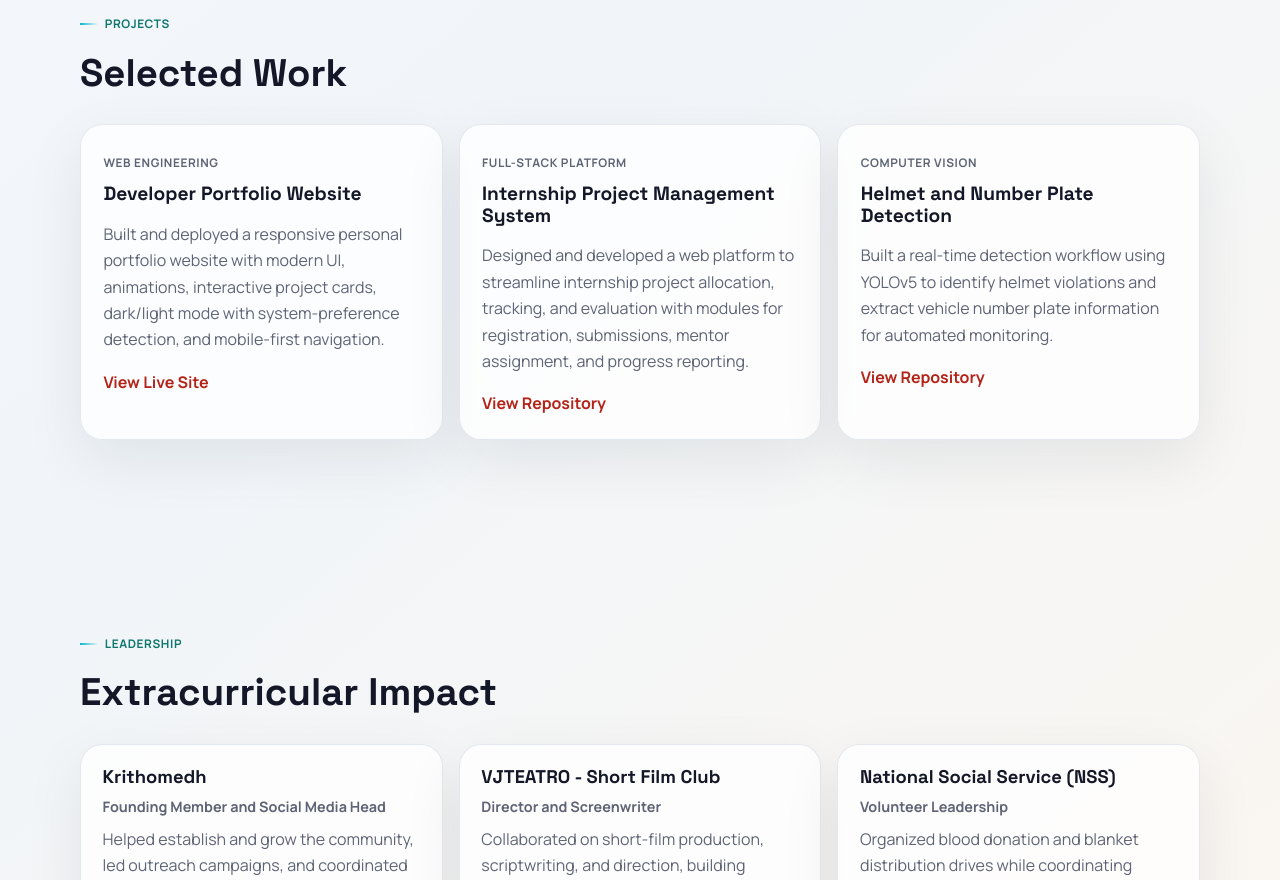
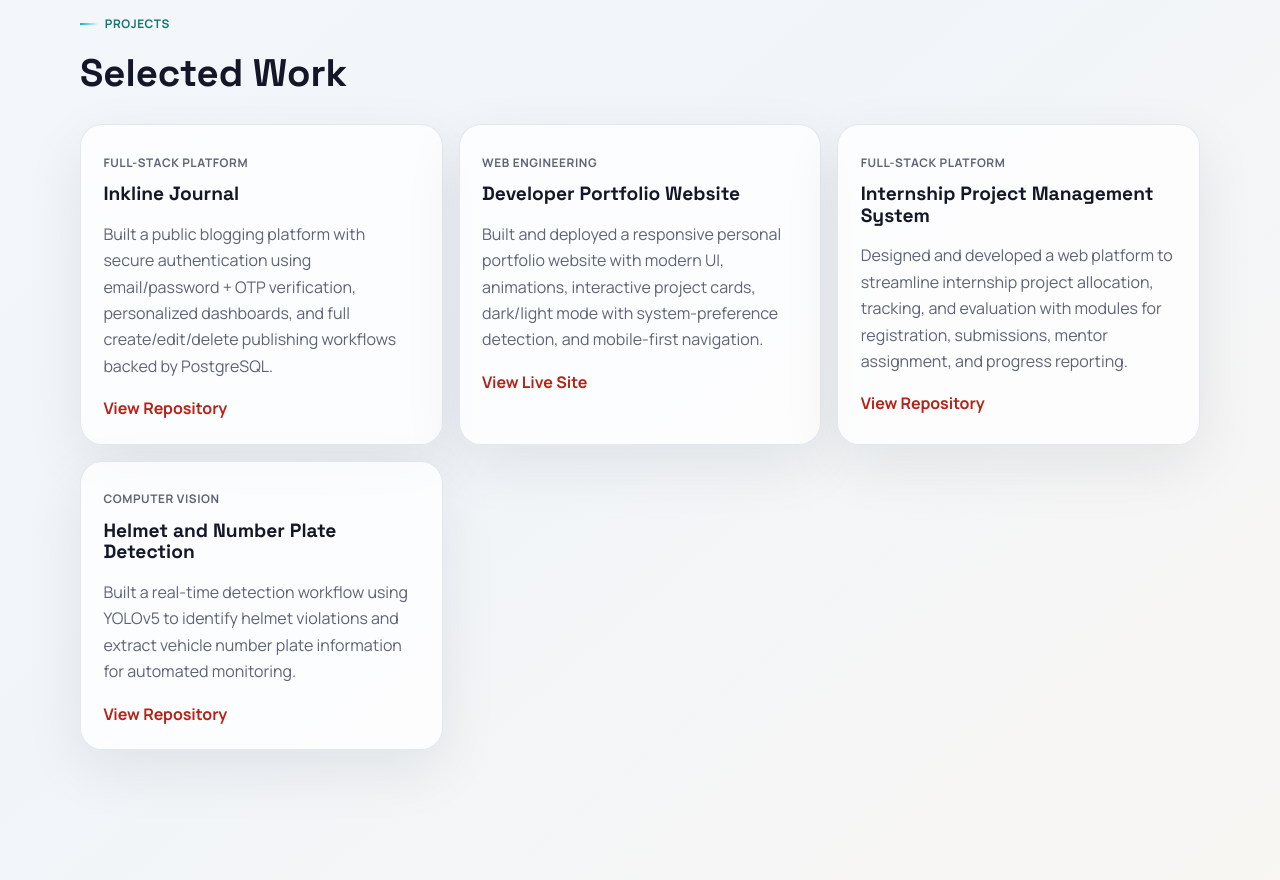
Before and after one commit to rithwik-d/Portfolio, a plain HTML site: page portfolio-site/index.html in a window 1280 px wide. Shown: the part 1920-2800 px from the top of the page. Drawn offline with Linux system fonts and the light colour scheme.

Commit message:
Add Inkline Journal to portfolio and refresh one-page resume

```diff
--- a/portfolio-site/index.html
+++ b/portfolio-site/index.html
@@ -84,7 +84,7 @@
                 <p>CS Degrees</p>
               </article>
               <article class="stat-card">
-                <p class="count" data-target="3">0</p>
+                <p class="count" data-target="4">0</p>
                 <p>Core Projects</p>
               </article>
               <article class="stat-card">
@@ -186,6 +186,15 @@
           </div>
           <div class="projects-grid">
             <article class="project-card reveal tilt-card">
+              <p class="project-kicker">Full-Stack Platform</p>
+              <h3>Inkline Journal</h3>
+              <p>
+                Built a public blogging platform with secure authentication using email/password + OTP verification, personalized dashboards, and full create/edit/delete publishing workflows backed by PostgreSQL.
+              </p>
+              <a href="https://github.com/rithwik-d/inkline-journal" target="_blank" rel="noreferrer">View Repository</a>
+            </article>
+
+            <article class="project-card reveal tilt-card">
               <p class="project-kicker">Web Engineering</p>
               <h3>Developer Portfolio Website</h3>
               <p>
```
Also changed, not shown: 1 other file.
